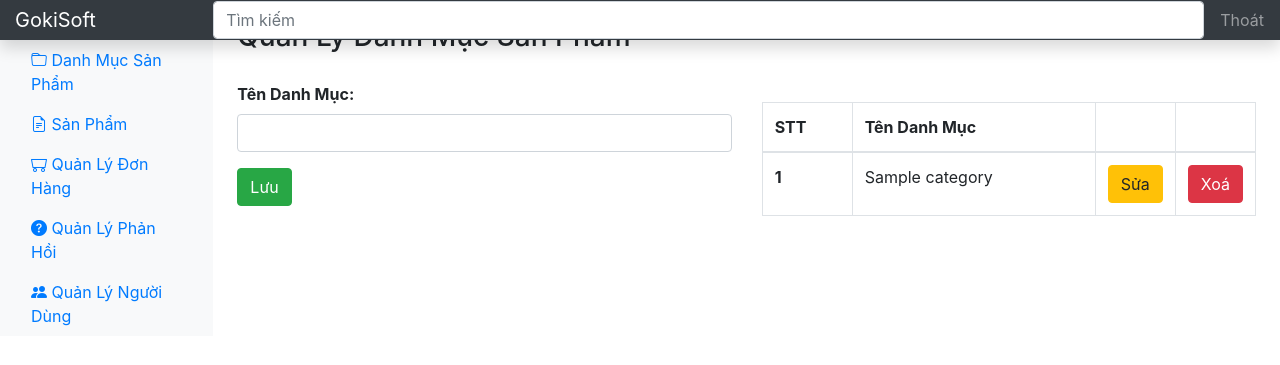
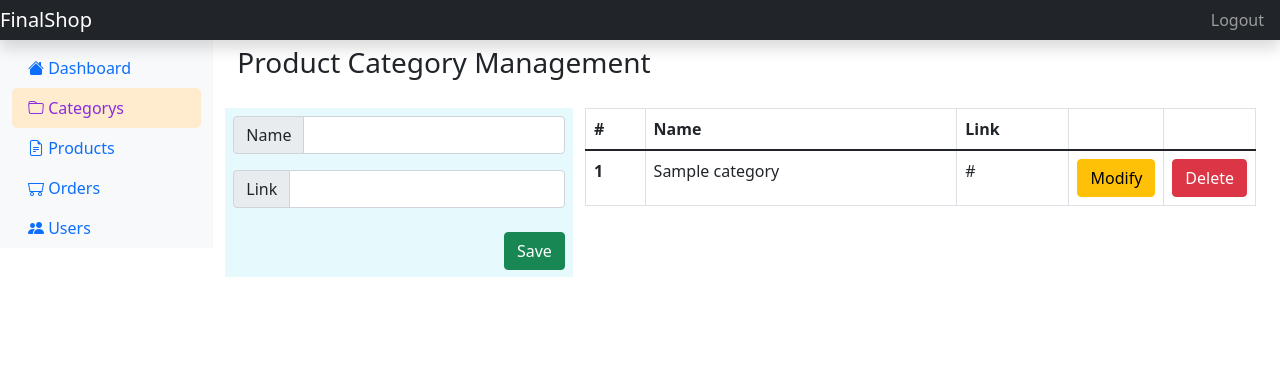
Before and after one commit to fudio101/balo_store, a PHP site: page /admin/category in a window 1280 px wide. Shown: the top 365 px of the page. Run offline with PHP 8.4, Linux system fonts and the light colour scheme; a user stored in the database is signed in; tables that the repository leaves empty or names only in its code hold one stand-in row (values such as "Sample post"); some libraries are stand-ins or nearby versions.

Commit message:
fix category manager

```diff
--- a/admin/category/form_save.php
+++ /dev/null
@@ -1,15 +0,0 @@
-<?php
-if(!empty($_POST)) {
-	$id = getPost("id");
-	$name = getPost("name");
-
-	if($id > 0) {
-		//update
-		$sql = "update Category set name = '$name' where id = $id";
-		execute($sql);
-	} else {
-		//insert
-		$sql = "insert into Category(name) values ('$name')";
-		execute($sql);
-	}
-}
--- a/admin/category/index.php
+++ b/admin/category/index.php
@@ -1,64 +1,69 @@
 <?php
-	$title = 'Quản Lý Danh Mục Sản Phẩm';
+$title = 'Product Category Management';
 $baseUrl = '../';
 require_once('../layouts/header.php');
 
-	require_once('form_save.php');
-	$id = $name = '';
-	if(isset($_GET['id'])) {
-		$id = getGet('id');
-		$sql = "select * from Category where id = $id";
-		$data = executeResult($sql, true);
-
-		if($data != null) {
-			$name = $data['name'];
-		}
-	}
-
-	$sql = "select * from Category";
+$sql = "select * from db_category";
 $data = executeResult($sql);
 ?>
 
-<div class="row" style="margin-top: 20px;">
+<div class="row" style="margin-top: 46px;">
+
 	<div class="col-md-12" style="margin-bottom: 20px;">
-		<h3>Quản Lý Danh Mục Sản Phẩm</h3>
+		<h3>Product Category Management</h3>
 	</div>
-	<div class="col-md-6">
-		<form method="post" action="index.php" onsubmit="return validateForm();">
+
+	<!-- Add category -->
+	<div class="col-md-4 bg-info p-2 text-dark bg-opacity-10" style="height: 169px;">
+		<form onsubmit="submitForm();">
 			<div class="form-group">
-			  <label for="usr" style="font-weight: bold;">Tên Danh Mục:</label>
-			  <input required="true" type="text" class="form-control" id="usr" name="name" value="<?=$name?>">
-			  <input type="text" name="id" value="<?=$id?>" hidden="true">
+
+				<div class="input-group mb-3">
+					<span class="input-group-text" id="basic-addon3">Name</span>
+					<input name="name" id="name" type="text" class="form-control">
 				</div>
-			<button class="btn btn-success">Lưu</button>
+
+				<div class="input-group mb-3">
+					<span class="input-group-text" id="basic-addon3">Link</span>
+					<input name="link" id="link" type="text" class="form-control">
+				</div>
+
+			</div>
+
+			<button class="btn btn-success mt-2 float-end">Save</button>
 		</form>
 	</div>
-	<div class="col-md-6 table-responsive">
-		<table class="table table-bordered table-hover" style="margin-top: 20px;">
+
+	<!-- Table -->
+	<div class="col-md-8 table-responsive">
+		<table class="table table-bordered table-hover">
 			<thead>
 				<tr>
-					<th>STT</th>
-					<th>Tên Danh Mục</th>
-					<th style="width: 50px"></th>
-					<th style="width: 50px"></th>
+					<th scope="col">#</th>
+					<th scope="col">Name</th>
+					<th scope="col">Link</th>
+					<th scope="col"></th>
+					<th scope="col"></th>
 				</tr>
 			</thead>
 			<tbody>
 				<?php
 				$index = 0;
-	foreach($data as $item) {
-		echo '<tr>
-					<th>'.(++$index).'</th>
-					<td>'.$item['name'].'</td>
+				foreach ($data as $item) : ?>
+
+					<tr>
+						<th scope="row"><?= ++$index ?></th>
+						<td><?= $item['name'] ?></td>
+						<td><?= $item['link'] ?></td>
 						<td style="width: 50px">
-						<a href="?id='.$item['id'].'"><button class="btn btn-warning">Sửa</button></a>
+							<button onclick="modifyCategory(<?= $item['id'] ?>, '<?= $item['name'] ?>', '<?= $item['link'] ?>')" class="btn btn-warning">Modify</button>
 						</td>
 						<td style="width: 50px">
-						<button onclick="deleteCategory('.$item['id'].')" class="btn btn-danger">Xoá</button>
+							<button onclick="deleteCategory(<?= $item['id'] ?>);" class="btn btn-danger">Delete</button>
 						</td>
-				</tr>';
-	}
-?>
+					</tr>
+
+				<?php endforeach; ?>
 			</tbody>
 		</table>
 	</div>
@@ -66,14 +71,57 @@
 
 <script type="text/javascript">
 	function deleteCategory(id) {
-		option = confirm('Bạn có chắc chắn muốn xoá danh mục sản phẩm này không?')
-		if(!option) return;
+		option = confirm('Are you sure you want to delete this product category?')
+		if (!option) return;
 
 		$.post('form_api.php', {
-			'id': id,
+			'id_del': id,
 			'action': 'delete'
 		}, function(data) {
-			if(data != null && data != '') {
+			if (data != null && data != '') {
+				alert(data);
+				return;
+			}
+			location.reload()
+		})
+	}
+
+	function modifyCategory(id, name, link) {
+		name_ = prompt('Enter new category name: ', name);
+		link_ = prompt('Enter new category name: ', link);
+		if (name == name_ && link == link_ || !name_ || !link_) {
+			alert('Invalid input!!!');
+			return;
+		}
+
+		$.post('form_api.php', {
+			'id_modi': id,
+			'name_modi': name_,
+			'link_modi': link_,
+			'action': 'modify'
+		}, function(data) {
+			if (data != null && data != '') {
+				alert(data);
+				return;
+			}
+			location.reload()
+		})
+	}
+
+	function submitForm() {
+		name = $('#name').val().trim();
+		link = $('#link').val().trim();
+		if (name == "" || link == "") {
+			alert('Please enter all required fields');
+			return;
+		}
+
+		$.post('form_api.php', {
+			'name_add': name,
+			'link_add': link,
+			'action': 'add'
+		}, function(data) {
+			if (data != null && data != '') {
 				alert(data);
 				return;
 			}
--- a/admin/layouts/footer.php
+++ b/admin/layouts/footer.php
@@ -1,6 +1,17 @@
       <!-- END -->
-    </main>
-  </div>
-</div>
-</body>
-</html>
+      </main>
+      </div>
+      </div>
+      <script>
+        $(document).ready(function() {
+
+          var temp = $(location).attr('pathname').split("/");
+          var path = temp[temp.length - 2];
+          var active = $(`.nav-link.${path}`);
+          active.addClass("active");
+
+        });
+      </script>
+      </body>
+
+      </html>
--- a/admin/layouts/header.php
+++ b/admin/layouts/header.php
@@ -20,76 +20,80 @@ if ($user == null) {
   <link rel="icon" type="image/png" href="../../assets/images/icon.png" />
 
   <!-- Latest compiled and minified CSS -->
-  <link rel="stylesheet" href="https://maxcdn.bootstrapcdn.com/bootstrap/4.4.1/css/bootstrap.min.css">
+  <link href="https://cdn.jsdelivr.net/npm/bootstrap@5.1.3/dist/css/bootstrap.min.css" rel="stylesheet" integrity="sha384-1BmE4kWBq78iYhFldvKuhfTAU6auU8tT94WrHftjDbrCEXSU1oBoqyl2QvZ6jIW3" crossorigin="anonymous">
 
   <link rel="stylesheet" type="text/css" href="<?= $baseUrl ?>../assets/css/dashboard.css">
   <link rel="stylesheet" href="https://cdn.jsdelivr.net/npm/bootstrap-icons@1.6.1/font/bootstrap-icons.css">
 
   <!-- jQuery library -->
-  <script src="https://ajax.googleapis.com/ajax/libs/jquery/3.4.1/jquery.min.js"></script>
+  <script src="https://ajax.googleapis.com/ajax/libs/jquery/3.5.1/jquery.min.js"></script>
 
   <!-- Popper JS -->
   <script src="https://cdnjs.cloudflare.com/ajax/libs/popper.js/1.16.0/umd/popper.min.js"></script>
 
   <!-- Latest compiled JavaScript -->
-  <script src="https://maxcdn.bootstrapcdn.com/bootstrap/4.4.1/js/bootstrap.min.js"></script>
+  <script src="https://cdn.jsdelivr.net/npm/bootstrap@5.1.3/dist/js/bootstrap.bundle.min.js" integrity="sha384-ka7Sk0Gln4gmtz2MlQnikT1wXgYsOg+OMhuP+IlRH9sENBO0LRn5q+8nbTov4+1p" crossorigin="anonymous"></script>
 
 </head>
 
 <body>
   <nav class="navbar navbar-dark fixed-top bg-dark flex-md-nowrap p-0 shadow">
-    <a class="navbar-brand col-sm-3 col-md-2 mr-0" href="#">GokiSoft</a>
-    <input class="form-control form-control-dark w-100" type="text" placeholder="Tìm kiếm" aria-label="Search">
+
+    <a class="navbar-brand col-sm-3 col-md-2 mr-0" href="#">FinalShop</a>
+
     <ul class="navbar-nav px-3">
+
       <li class="nav-item text-nowrap">
-        <a class="nav-link" href="<?= $baseUrl ?>authen/logout.php">Thoát</a>
+        <a class="nav-link" href="<?= $baseUrl ?>authen/logout.php">Logout</a>
       </li>
+
     </ul>
+
   </nav>
+
   <div class="container-fluid">
     <div class="row">
-      <nav class="col-md-2 d-none d-md-block bg-light sidebar">
+      <nav class="col-md-2 d-none d-md-block bg-light sidebar" style="height: 100%;">
         <div class="sidebar-sticky">
-          <ul class="nav flex-column">
+          <ul class="nav flex-column mt-5">
+
             <li class="nav-item">
-              <a class="nav-link active" href="<?= $baseUrl ?>">
+              <a class="nav-link admin" href="<?= $baseUrl ?>">
                 <i class="bi bi-house-fill"></i>
                 Dashboard
               </a>
             </li>
+
             <li class="nav-item">
-              <a class="nav-link" href="<?= $baseUrl ?>category">
+              <a class="nav-link category" href="<?= $baseUrl ?>category">
                 <i class="bi bi-folder"></i>
-                Danh Mục Sản Phẩm
+                Categorys
               </a>
             </li>
+
             <li class="nav-item">
-              <a class="nav-link" href="<?= $baseUrl ?>product">
+              <a class="nav-link product" href="<?= $baseUrl ?>product">
                 <i class="bi bi-file-earmark-text"></i>
-                Sản Phẩm
+                Products
               </a>
             </li>
+
             <li class="nav-item">
-              <a class="nav-link" href="<?= $baseUrl ?>order">
+              <a class="nav-link order" href="<?= $baseUrl ?>order">
                 <i class="bi bi-minecart"></i>
-                Quản Lý Đơn Hàng
+                Orders
               </a>
             </li>
+
             <li class="nav-item">
-              <a class="nav-link" href="<?= $baseUrl ?>feedback">
-                <i class="bi bi-question-circle-fill"></i>
-                Quản Lý Phản Hồi
+              <a class="nav-link user" href="<?= $baseUrl ?>user">
+                <i class="bi bi-people-fill"></i>
+                Users
               </a>
             </li>
-            <li class="nav-item">
-              <a class="nav-link" href="<?= $baseUrl ?>user">
-                <i class="bi bi-people-fill"></i>
-                Quản Lý Người Dùng
-              </a>
-            </li>
+
           </ul>
         </div>
       </nav>
-
       <main role="main" class="col-md-9 ml-sm-auto col-lg-10 px-4">
         <!-- hien thi tung chuc nang cua trang quan tri START-->
--- a/admin/product/editor.php
+++ b/admin/product/editor.php
@@ -8,14 +8,13 @@
 
 	$id = getGet('id');
 	if($id != '' && $id > 0) {
-		$sql = "select * from Product where id = '$id' and deleted = 0";
+		$sql = "select * from db_product where id = '$id' and status = 1";
 		$userItem = executeResult($sql, true);
 		if($userItem != null) {
 			$thumbnail = $userItem['thumbnail'];
 			$title = $userItem['title'];
 			$price = $userItem['price'];
-			$discount = $userItem['discount'];
-			$category_id = $userItem['category_id'];
+			$category_id = $userItem['catid'];
 			$description = $userItem['description'];
 		} else {
 			$id = 0;
--- /dev/null
+++ b/assets/css/dashboard.css
@@ -0,0 +1,5 @@
+.nav-link.active {
+    color: blueviolet;
+    background-color: blanchedalmond;
+    border-radius: 5px;
+}
```
Also changed, not shown: admin/category/form_api.php (+48 -8 lines), admin/feedback/form_api.php (deleted, +0 -26 lines), admin/feedback/index.php (deleted, +0 -66 lines), admin/product/index.php (+17 -17 lines). Lines whose indentation alone changed are shown as unchanged.
